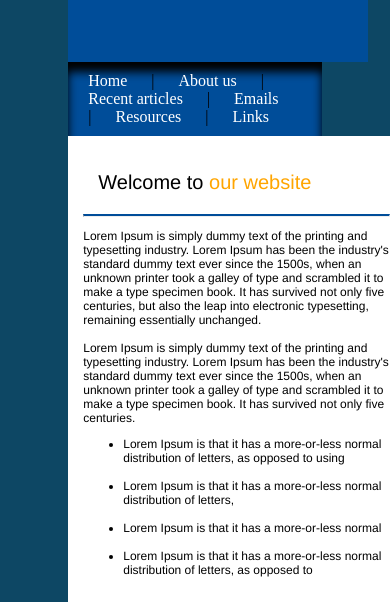
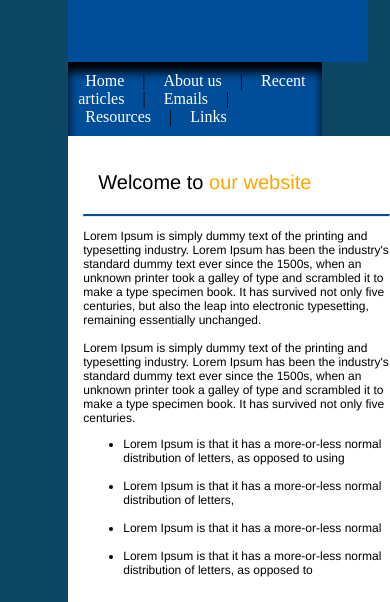
Before and after one commit to sivasathwik12/template3, a plain HTML site: page index.html in a window 390 px wide. Shown: the part 162-764 px from the top of the page. Drawn offline with Linux system fonts and the light colour scheme.

Commit message:
second commit

```diff
--- a/index.html
+++ b/index.html
@@ -25,6 +25,8 @@
         background-color:rgb(0, 77, 153);
         padding: 10px;
         box-shadow: 0px 10px 10px black inset;
+        justify-content: center;
+
     }
 
     .head3 a{
@@ -150,7 +152,7 @@
     @media screen and (max-width:1050px){
 
     .head3 a{
-        padding:10px;
+        padding:7px;
     }
 
     .head4{
```
